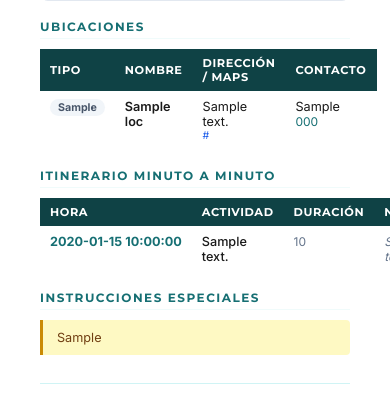
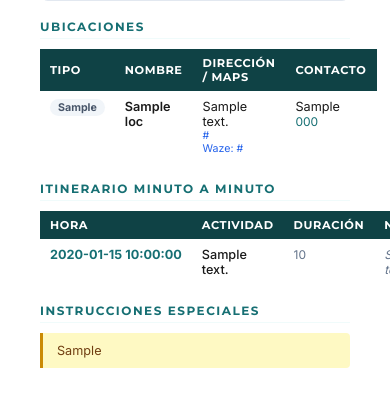
Before and after one commit to pitonisagpt/caminoamiboda, a Python web app: template backend/templates/timeline_pdf.html in a window 390 px wide; the page is wider, and only the part inside the window is pictured. Shown: the part 949-1344 px from the top of that part. Run offline with Jinja, Linux system fonts and the light colour scheme; the template is opened without the code that fills it: most values are stand-ins (such as "Sample title", 1, 10 or a date in 2020); grey boxes marked "Sample" are stand-in pictures.

Commit message:
Add Waze links for event locations
Adds an optional waze_link field alongside google_maps_link on
EventLocation/CatalogLocation, and a computed effective_waze_link that
auto-generates a working Waze deep link from the location's existing
lat/lng when no manual override is set — the coordinates are already
geocoded today (from the Google Maps link, Nominatim as fallback), so
this needs no new geocoding or API key. Manual override exists for the
cases the auto-generated link gets wrong for a specific spot.

Shown everywhere the Google Maps link already is: the location
form/list, driver mobile view, public share page, the event route map
popup, the location catalog, the minuto-a-minuto WhatsApp message and
PDF, and the Google Calendar event descriptions.

The auto-generated link encodes the comma in ll=lat,lng as %2C —
WhatsApp's link auto-detection treats a raw comma there as sentence
punctuation and truncates the clickable link right before the
longitude, which silently drops the user into a default location
(reproduced: a truncated link fell back to Waze's city-center default,
"same city, different place" — exactly what got reported from a real
location on reservation 381). Confirmed the encoded comma still
resolves to the correct pin either way.

```diff
--- a/backend/app/models/catalog_location.py
+++ b/backend/app/models/catalog_location.py
@@ -18,6 +18,7 @@ class CatalogLocation(Base):
     )
     address: Mapped[Optional[str]] = mapped_column(Text, nullable=True)
     google_maps_link: Mapped[Optional[str]] = mapped_column(String(500), nullable=True)
+    waze_link: Mapped[Optional[str]] = mapped_column(String(500), nullable=True)
     contact_person: Mapped[Optional[str]] = mapped_column(String(255), nullable=True)
     contact_phone: Mapped[Optional[str]] = mapped_column(String(50), nullable=True)
     notes: Mapped[Optional[str]] = mapped_column(Text, nullable=True)
--- a/backend/app/routers/catalog_locations.py
+++ b/backend/app/routers/catalog_locations.py
@@ -158,7 +158,7 @@ def update_catalog_location(loc_id: int, data: CatalogLocationUpdate, db: Sessio
 
     # Propagate corrections to already-created EventLocation rows matched by the OLD name
     # (case-insensitive, so a rename is still found) — same name-matching convention sync_to_catalog uses.
-    propagate_keys = {"name", "address", "google_maps_link", "lat", "lng"}
+    propagate_keys = {"name", "address", "google_maps_link", "waze_link", "lat", "lng"}
     if propagate_keys & update_fields.keys():
         event_updates: dict = {}
         if "name" in update_fields:
@@ -167,6 +167,8 @@ def update_catalog_location(loc_id: int, data: CatalogLocationUpdate, db: Sessio
             event_updates["address"] = loc.address
         if "google_maps_link" in update_fields:
             event_updates["google_maps_link"] = loc.google_maps_link
+        if "waze_link" in update_fields:
+            event_updates["waze_link"] = loc.waze_link
         if "lat" in update_fields:
             event_updates["lat"] = loc.lat
         if "lng" in update_fields:
@@ -200,6 +202,7 @@ def sync_to_catalog(db: Session, event_location: "EventLocation") -> CatalogLoca
             location_type=event_location.location_type,
             address=event_location.address,
             google_maps_link=event_location.google_maps_link,
+            waze_link=event_location.waze_link,
             contact_person=event_location.contact_person,
             contact_phone=event_location.contact_phone,
             notes=event_location.notes,
--- a/backend/app/schemas/catalog_location.py
+++ b/backend/app/schemas/catalog_location.py
@@ -11,6 +11,7 @@ class CatalogLocationCreate(BaseModel):
     location_type: LocationType = LocationType.other
     address: Optional[str] = None
     google_maps_link: Optional[str] = None
+    waze_link: Optional[str] = None
     contact_person: Optional[str] = None
     contact_phone: Optional[str] = None
     notes: Optional[str] = None
@@ -23,6 +24,7 @@ class CatalogLocationUpdate(BaseModel):
     location_type: Optional[LocationType] = None
     address: Optional[str] = None
     google_maps_link: Optional[str] = None
+    waze_link: Optional[str] = None
     contact_person: Optional[str] = None
     contact_phone: Optional[str] = None
     notes: Optional[str] = None
@@ -38,6 +40,7 @@ class CatalogLocationRead(BaseModel):
     location_type: LocationType
     address: Optional[str] = None
     google_maps_link: Optional[str] = None
+    waze_link: Optional[str] = None
     contact_person: Optional[str] = None
     contact_phone: Optional[str] = None
     notes: Optional[str] = None
--- a/backend/app/schemas/event_timeline.py
+++ b/backend/app/schemas/event_timeline.py
@@ -26,6 +26,7 @@ class LocationBase(BaseModel):
     location_type: LocationType = LocationType.other
     address: Optional[str] = None
     google_maps_link: Optional[str] = None
+    waze_link: Optional[str] = None
     contact_person: Optional[str] = None
     contact_phone: Optional[str] = None
     notes: Optional[str] = None
@@ -42,6 +43,7 @@ class LocationUpdate(BaseModel):
     location_type: Optional[LocationType] = None
     address: Optional[str] = None
     google_maps_link: Optional[str] = None
+    waze_link: Optional[str] = None
     contact_person: Optional[str] = None
     contact_phone: Optional[str] = None
     notes: Optional[str] = None
@@ -55,6 +57,7 @@ class LocationRead(LocationBase):
     timeline_id: int
     lat: Optional[float] = None
     lng: Optional[float] = None
+    effective_waze_link: Optional[str] = None
     gcal_synced: Optional[bool] = None
 
 
--- a/backend/app/services/google_calendar_service.py
+++ b/backend/app/services/google_calendar_service.py
@@ -184,6 +184,8 @@ def _build_description(
             lines.append(loc_line)
             if loc.google_maps_link:
                 lines.append(f"   {loc.google_maps_link}")
+            if loc.effective_waze_link:
+                lines.append(f"   Waze: {loc.effective_waze_link}")
 
     if activities:
         sorted_acts = sorted(activities, key=lambda a: a.display_order)
@@ -363,6 +365,8 @@ def _build_client_description(timeline, locations: list, activities: list | None
             lines.append(loc_line)
             if loc.google_maps_link:
                 lines.append(f"   {loc.google_maps_link}")
+            if loc.effective_waze_link:
+                lines.append(f"   Waze: {loc.effective_waze_link}")
 
     if activities:
         sorted_acts = sorted(activities, key=lambda a: a.display_order)
@@ -522,6 +526,8 @@ def _build_team_description(timeline, locations: list, activities: list | None =
             lines.append(loc_line)
             if loc.google_maps_link:
                 lines.append(f"   {loc.google_maps_link}")
+            if loc.effective_waze_link:
+                lines.append(f"   Waze: {loc.effective_waze_link}")
             if loc.road_access_notes:
                 lines.append(f"   🚧 Acceso: {loc.road_access_notes}")
 
--- a/backend/templates/timeline_pdf.html
+++ b/backend/templates/timeline_pdf.html
@@ -321,7 +321,8 @@
           <td>
             {% if loc.address %}<div>{{ loc.address }}</div>{% endif %}
             {% if loc.google_maps_link %}<div class="maps-link">{{ loc.google_maps_link }}</div>{% endif %}
-            {% if not loc.address and not loc.google_maps_link %}—{% endif %}
+            {% if loc.effective_waze_link %}<div class="maps-link">Waze: {{ loc.effective_waze_link }}</div>{% endif %}
+            {% if not loc.address and not loc.google_maps_link and not loc.effective_waze_link %}—{% endif %}
           </td>
           {% if has_contact %}
           <td>
--- a/frontend/src/pages/Timelines/TimelineDetail.tsx
+++ b/frontend/src/pages/Timelines/TimelineDetail.tsx
@@ -144,6 +144,7 @@ function LocationModal({
     location_type: initial?.location_type || 'other',
     address: initial?.address || '',
     google_maps_link: initial?.google_maps_link || '',
+    waze_link: initial?.waze_link || '',
     contact_person: initial?.contact_person || '',
     contact_phone: initial?.contact_phone || '',
     notes: initial?.notes || '',
@@ -174,6 +175,7 @@ function LocationModal({
         location_type: (found.location_type as LocationType),
         address: found.address || '',
         google_maps_link: found.google_maps_link || '',
+        waze_link: found.waze_link || '',
         contact_person: found.contact_person || '',
         contact_phone: found.contact_phone || '',
         notes: found.notes || '',
--- a/frontend/src/types/catalogLocation.ts
+++ b/frontend/src/types/catalogLocation.ts
@@ -6,6 +6,7 @@ export interface CatalogLocation {
   location_type: LocationType;
   address?: string;
   google_maps_link?: string;
+  waze_link?: string;
   contact_person?: string;
   contact_phone?: string;
   notes?: string;
@@ -21,6 +22,7 @@ export interface CatalogLocationFormData {
   location_type: LocationType;
   address: string;
   google_maps_link: string;
+  waze_link: string;
   contact_person: string;
   contact_phone: string;
   notes: string;
--- a/frontend/src/types/timeline.ts
+++ b/frontend/src/types/timeline.ts
@@ -19,6 +19,7 @@ export interface EventLocation {
   location_type: LocationType;
   address: string | null;
   google_maps_link: string | null;
+  waze_link: string | null;
   contact_person: string | null;
   contact_phone: string | null;
   notes: string | null;
@@ -26,6 +27,7 @@ export interface EventLocation {
   display_order: number;
   lat: number | null;
   lng: number | null;
+  effective_waze_link: string | null;
   gcal_synced: boolean | null;
 }
 
@@ -145,6 +147,7 @@ export interface LocationFormData {
   location_type: LocationType;
   address: string;
   google_maps_link: string;
+  waze_link: string;
   contact_person: string;
   contact_phone: string;
   notes: string;
```
Also changed, not shown: backend/alembic/versions/0064_add_waze_link_to_locations.py (added, +23 -0 lines), backend/app/models/event_location.py (+17 -0 lines), frontend/src/components/EventRouteMap.tsx (+7 -1 lines), frontend/src/pages/LocationCatalog/LocationCatalogPage.tsx (+20 -2 lines), frontend/src/pages/Public/EventoPage.tsx (+24 -6 lines), frontend/src/pages/Reservations/tabs/EventoTab.tsx (+16 -3 lines).
